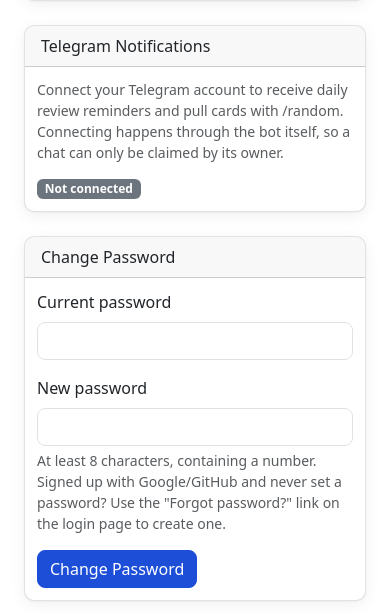
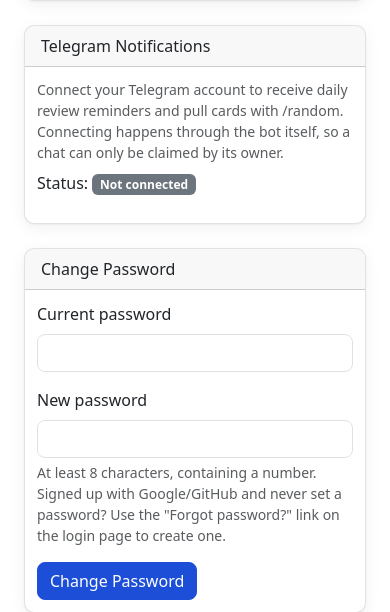
Before and after one commit to Cyril9227/BadAnki, a FastAPI app: template templates/settings.html in a window 390 px wide. Shown: the part 566-1178 px from the top of the page. Run offline with FastAPI, Linux system fonts and the light colour scheme; the template is opened without the code that fills it, so the values that code supplies are empty; parts of the project's set-up code (start-up, migrations or seed data) failed here and were passed over; some libraries are stand-ins or nearby versions.

Commit message:
Lay out the Telegram buttons cleanly on mobile
The status badge and both action buttons shared one flex-wrap row,
which is just past a phone's width — the buttons wrapped raggedly under
the badge. The status now sits on its own line and the buttons use the
d-grid/d-sm-flex pattern the review page already uses: stacked
full-width on phones, inline row from sm up.

Co-Authored-By: Claude Fable 5 <noreply@anthropic.com>

```diff
--- a/templates/settings.html
+++ b/templates/settings.html
@@ -52,13 +52,17 @@
     <div class="card">
         <div class="card-header">Telegram Notifications</div>
         <div class="card-body">
-            <p class="text-muted small mb-3">Connect your Telegram account to receive daily review reminders and pull cards with /random. Connecting happens through the bot itself, so a chat can only be claimed by its owner.</p>
-            <div class="d-flex align-items-center gap-2 flex-wrap">
+            <p class="text-muted small mb-2">Connect your Telegram account to receive daily review reminders and pull cards with /random. Connecting happens through the bot itself, so a chat can only be claimed by its owner.</p>
+            <p class="mb-3">Status:
                 {% if telegram_linked %}
                     <span class="badge bg-success">Connected</span>
                 {% else %}
                     <span class="badge bg-secondary">Not connected</span>
                 {% endif %}
+            </p>
+            {# Same responsive idiom as the review page's rating buttons:
+               stacked full-width on phones, inline row from sm up. #}
+            <div class="d-grid gap-2 d-sm-flex">
                 {% if telegram_bot_username %}
                 <a class="btn btn-primary" target="_blank" rel="noopener"
                    href="https://t.me/{{ telegram_bot_username }}?start={{ telegram_link_token }}">
```
